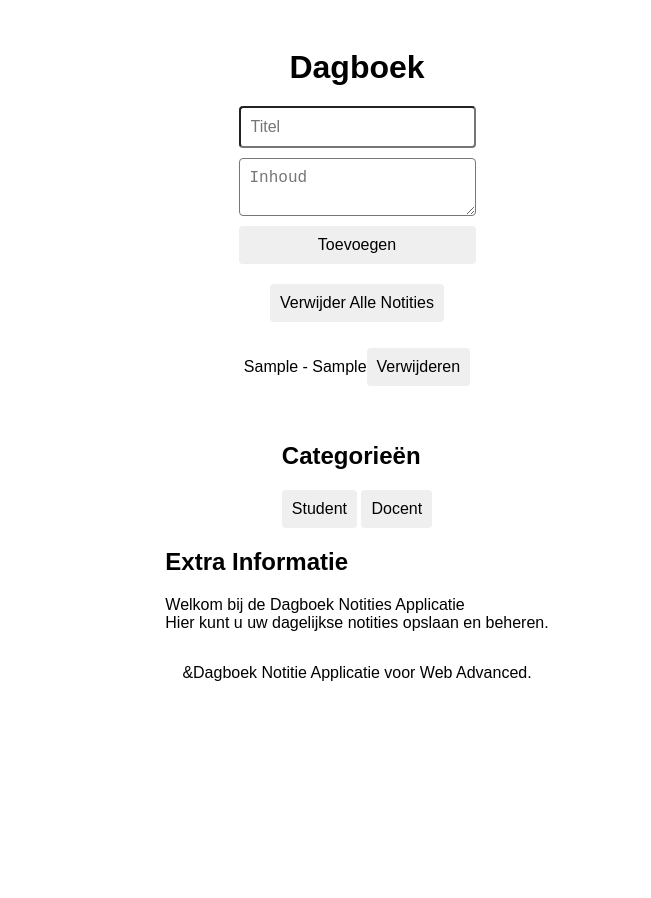
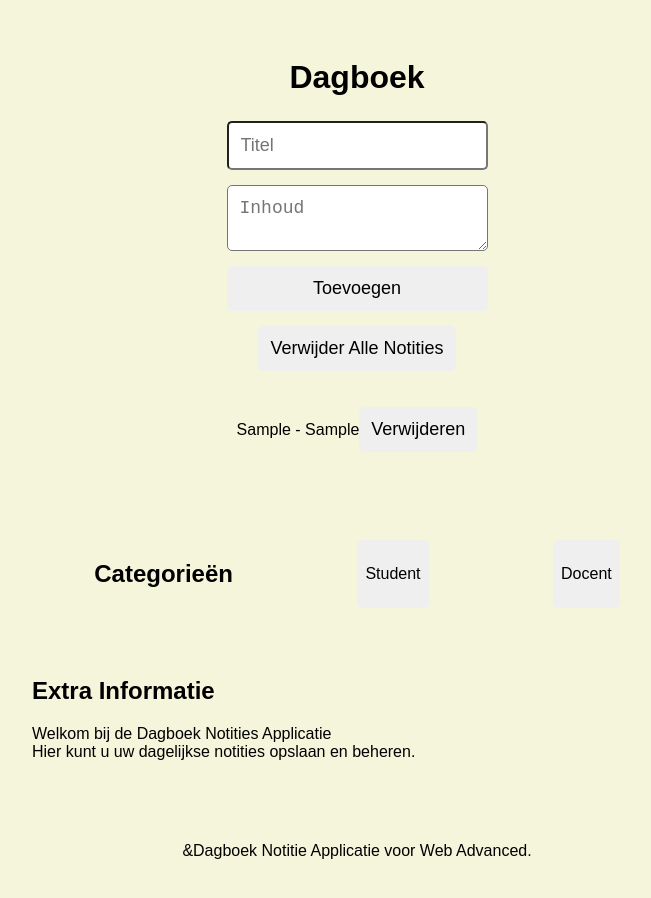
Before and after one commit to WalidElm97/web_advanced_portfolio, a plain HTML site: page Dagboek App/index.html in a window 1280 px wide. Both pictures are taken after typing "Sample", "Sample" into the empty fields and a click on the button "Toevoegen". Shown: the whole page, without its empty margins (283-934 px from the left). Before the commit the page ends 800 px from the top, so only its background shows below. Drawn offline with Linux system fonts and the light colour scheme.

Commit message:
Update style.css
CSS aangepast: stijlen toegevoegd voor nieuwe secties en knoppen. Extra marges, kleuren en opvullingen gewijzigd. Commentaren toegevoegd voor duidelijkheid.

```diff
--- a/Dagboek App/css/style.css
+++ b/Dagboek App/css/style.css
@@ -1,74 +1,127 @@
+/* Styles voor het body element */
 body {
     font-family: Arial, sans-serif;
-    padding: 20px;
-    background-color: lichtgrijs;
+    padding: 30px; /* Padding een beetje verhoogd */
+    background-color: beige; /* Nieuwe achtergrondkleur */
     display: flex; /* Flexbox voor layout */
-    flex-direction: column; /* Kolomrichting */
+    flex-direction: column; /* Layout in kolomrichting */
     align-items: center; /* Centreer alles horizontaal */
 }
 
+/* Stijlen voor de h1 kop */
 h1 {
     text-align: center;
-    margin-bottom: 20px;
-    color: donkerblauw; /* blauwe kleur */
+    margin-bottom: 25px; /* Iets grotere marge onder */
+    color: donkergrijs; /* Andere kleur voor de titel */
 }
 
+/* Stijlen voor het form */
 form {
     display: flex;
-    flex-direction: column; /* kolomrichting */
-    margin-bottom: 20px; /* ondermarge */
+    flex-direction: column; /* Layout in kolomrichting */
+    margin-bottom: 15px; /* Iets kleinere ondermarge */
 }
 
+/* Stijlen voor input en textarea */
 input, textarea {
-    margin-bottom: 10px; /* ondermarge */
-    padding: 10px; /* opvulling */
-    font-size: 16px;
-    border: 1px solid grijs; /* grijze rand */
-    border-radius: 4px;
+    margin-bottom: 15px; /* Grotere ondermarge */
+    padding: 12px; /* Grotere opvulling */
+    font-size: 18px; /* Grotere tekst */
+    border: 1px solid lichtgrijs; /* Lichtere rand */
+    border-radius: 5px; /* Grotere hoekjes */
 }
 
+/* Stijlen voor knoppen */
 button {
-    padding: 10px; /* opvulling */
-    font-size: 16px;
+    padding: 12px; /* Grotere opvulling */
+    font-size: 18px; /* Grotere tekst */
     border: none;
-    border-radius: 4px;
-    background-color: groen; /* groene kleur */
-    color: wit; /* witte kleur */
+    border-radius: 5px; /* Grotere hoekjes */
+    background-color: donkergrijs; /* Andere kleur voor de knop */
+    color: zwart; /* Zwarte tekstkleur */
     cursor: pointer;
 }
 
+/* Stijlen voor knop hover */
 button:hover {
-    background-color: donkergroen; /* donkere groene kleur */
+    background-color: zwart; /* Donkere kleur bij hover */
 }
 
+/* Stijlen voor de dagboek lijst */
 #dagboekLijst {
-    list-style: none; /* geen lijststijl */
-    padding: 0; /* geen opvulling */
+    padding: 5px; /* Iets padding toegevoegd */
 }
 
+/* Stijlen voor de dagboek lijst items */
 #dagboekLijst li {
-    background-color: wit; /* witte achtergrond */
-    padding: 10px; /* opvulling */
-    margin-bottom: 10px; /* ondermarge */
-    border: 1px solid grijs; /* grijze rand */
-    border-radius: 4px;
-    display: flex; /* flexbox */
-    justify-content: space-between; /* ruimte tussen elementen */
-    align-items: center; /* centreer items */
-    animation: fadeIn 1s ease-in; /* animatie toegepast */
+    background-color: lichtblauw; /* Andere achtergrondkleur */
+    padding: 15px; /* Grotere opvulling */
+    margin-bottom: 15px; /* Grotere ondermarge */
+    border: 1px solid donkergrijs; /* Andere randkleur */
+    border-radius: 5px; /* Grotere hoekjes */
+    display: flex; /* Flexbox layout */
+    justify-content: space-between; /* Ruimte tussen elementen */
+    align-items: center; /* Centreer items */
+    animation: fadeIn 1.5s ease-in; /* Langere animatie */
 }
 
+/* Stijlen voor de knoppen in de dagboek lijst items */
 #dagboekLijst li button {
-    background-color: rood; /* rode kleur */
-    color: wit; /* witte kleur */
+    background-color: oranje; /* Andere kleur voor de knop */
+    color: zwart; /* Zwarte tekstkleur */
 }
 
+/* Stijlen voor knop hover in de dagboek lijst items */
 #dagboekLijst li button:hover {
-    background-color: donkerrood; /* donkere rode kleur */
+    background-color: donkeroranje; /* Donkere kleur bij hover */
 }
 
 /* Basis CSS animatie */
 @keyframes fadeIn {
-    from { opacity: 0; } /* start onzichtbaar */
-    to { opacity: 1; } /* eindig zichtbaar */
+    from { opacity: 0; } /* Start onzichtbaar */
+    to { opacity: 1; } /* Eindig zichtbaar */
 }
+
+/* Stijlen voor de extraInfo sectie */
+#extraInfo {
+    margin-top: 25px; /* Grotere marge boven */
+    padding: 12px; /* Grotere opvulling */
+    border: 1px solid lichtgrijs; /* Lichtere rand */
+    border-radius: 5px; /* Grotere hoekjes */
+    background-color: lichtgeel; /* Achtergrondkleur */
+    width: 100%;
+    max-width: 650px; /* Bredere max breedte */
+}
+
+/* Stijlen voor de footer */
+footer {
+    margin-top: 25px; /* Grotere marge boven */
+    padding: 12px; /* Grotere opvulling */
+    background-color: grijs; /* Achtergrondkleur */
+    color: zwart; /* Zwarte tekstkleur */
+    text-align: center;
+    width: 100%;
+    max-width: 650px; /* Bredere max breedte */
+}
+
+/* Stijlen voor de categorieen sectie */
+#categorieenSectie {
+    margin-top: 25px; /* Grotere marge boven */
+    padding: 12px; /* Grotere opvulling */
+    border: 1px dashed donkergrijs; /* Randstijl en kleur */
+    border-radius: 5px; /* Grotere hoekjes */
+    background-color: lichtroze; /* Achtergrondkleur */
+    width: 100%;
+    max-width: 650px; /* Bredere max breedte */
+    display: flex;
+    justify-content: space-around;
+}
+
+/* Stijlen voor de knoppen in de categorieen sectie */
+#categorieenSectie button {
+    padding: 8px; /* Grotere opvulling */
+    font-size: 16px; /* Grotere tekst */
+    background-color: lichtgroen; /* Achtergrondkleur */
+    border: 1px solid donkergroen; /* Randkleur */
+    border-radius: 5px; /* Grotere hoekjes */
+}
```
